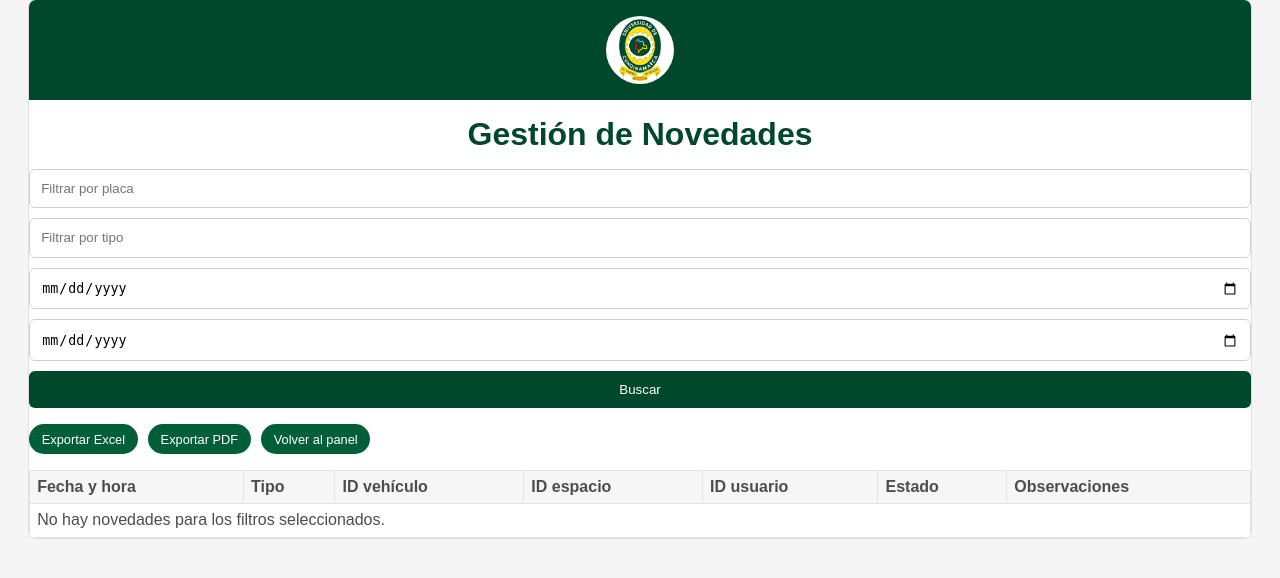
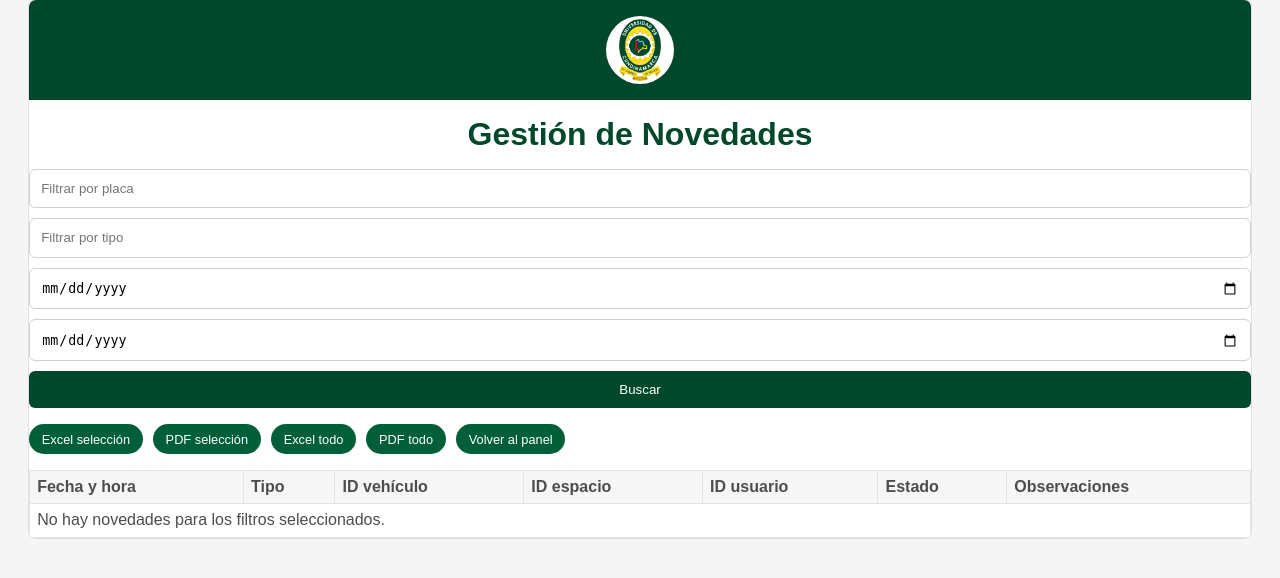
Before and after one commit to maranavard/SISTEMA-COMPUTACIONAL-PARA-LA-GESTION-Y-CONTROL-DE-ACCESO-DE-AUTOMOVILES-M-DULO-WEB, a Python web app: template python/webapp/app/templates/novedades/gestion.html in a window 1280 px wide. Shown: the part 133-711 px from the top of the page. Run offline with Jinja, Linux system fonts and the light colour scheme; the template is opened without the code that fills it, so the values that code supplies are empty.

Commit message:
Add export options for filtered and all data

```diff
--- a/python/webapp/app/templates/novedades/gestion.html
+++ b/python/webapp/app/templates/novedades/gestion.html
@@ -19,8 +19,10 @@
   </form>
 
   <div style="display:flex; gap:10px; margin-bottom: 1rem; flex-wrap: wrap;">
-    <a href="{{ url_for('novedades.export_gestion_excel', placa=filtros.placa, tipo=filtros.tipo, fecha_desde=filtros.fecha_desde, fecha_hasta=filtros.fecha_hasta) }}" class="panel-action-btn">Exportar Excel</a>
-    <a href="{{ url_for('novedades.export_gestion_pdf', placa=filtros.placa, tipo=filtros.tipo, fecha_desde=filtros.fecha_desde, fecha_hasta=filtros.fecha_hasta) }}" class="panel-action-btn">Exportar PDF</a>
+    <a href="{{ url_for('novedades.export_gestion_excel', placa=filtros.placa, tipo=filtros.tipo, fecha_desde=filtros.fecha_desde, fecha_hasta=filtros.fecha_hasta, scope='filtered') }}" class="panel-action-btn">Excel selección</a>
+    <a href="{{ url_for('novedades.export_gestion_pdf', placa=filtros.placa, tipo=filtros.tipo, fecha_desde=filtros.fecha_desde, fecha_hasta=filtros.fecha_hasta, scope='filtered') }}" class="panel-action-btn">PDF selección</a>
+    <a href="{{ url_for('novedades.export_gestion_excel', scope='all') }}" class="panel-action-btn">Excel todo</a>
+    <a href="{{ url_for('novedades.export_gestion_pdf', scope='all') }}" class="panel-action-btn">PDF todo</a>
     <a href="{{ url_for('main.dashboard') }}" class="panel-action-btn">Volver al panel</a>
   </div>
 
```
